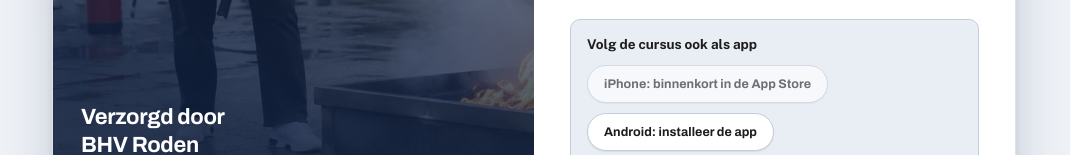
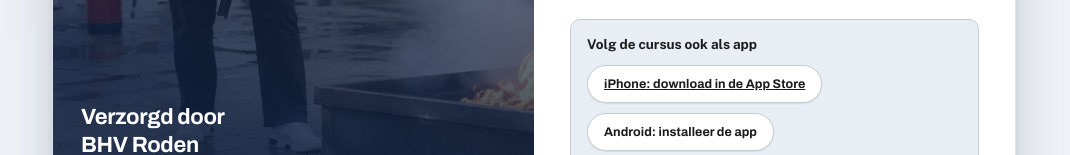
Before and after one commit to wendydevries17-arch/bhvrodenelearning, a plain HTML site: page index.html in a window 1280 px wide. Shown: the part 440-595 px from the top of the page, without its empty margins (106-1176 px from the left). Drawn offline with nearby package versions, Linux system fonts and the light colour scheme.

Commit message:
App Store-link: BHV Roden app staat live
Co-Authored-By: Claude Opus 5.5 <noreply@anthropic.com>
Claude-Session: https://claude.ai/code/session_01GUu9QtqhdVoGLUGVgnW8wj

```diff
--- a/index.html
+++ b/index.html
@@ -335,7 +335,7 @@
   });
   window.addEventListener("appinstalled", function () { balk.hidden = true; });
   // Zet hier de App Store-link neer zodra Apple de app heeft goedgekeurd.
-  var APPSTORE = "";
+  var APPSTORE = "https://apps.apple.com/nl/app/id6827281375";
   var keuze = document.getElementById("app-keuze");
   if (inApp || standalone) { keuze.hidden = true; }
   var ios = document.getElementById("app-ios");
```
